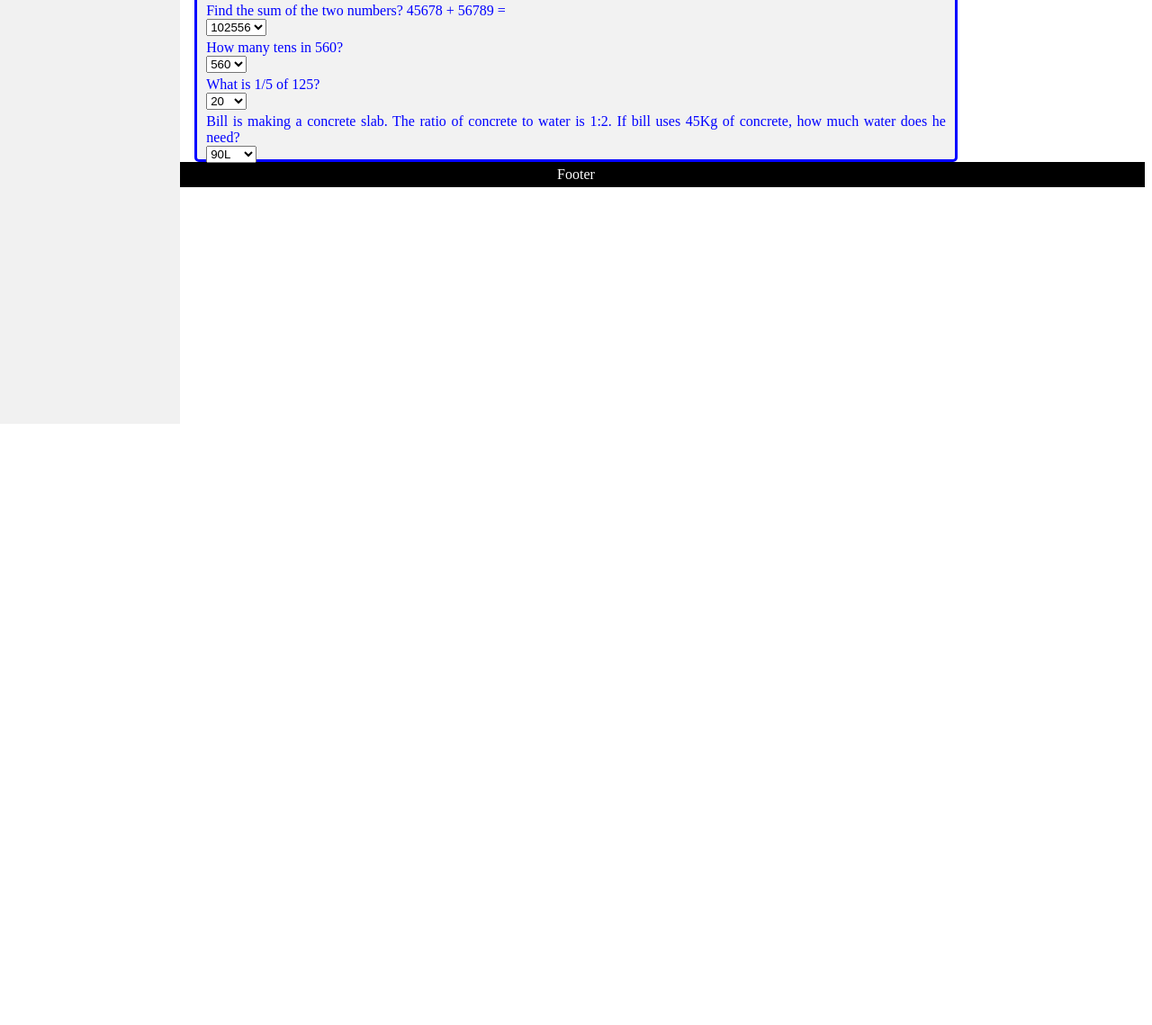
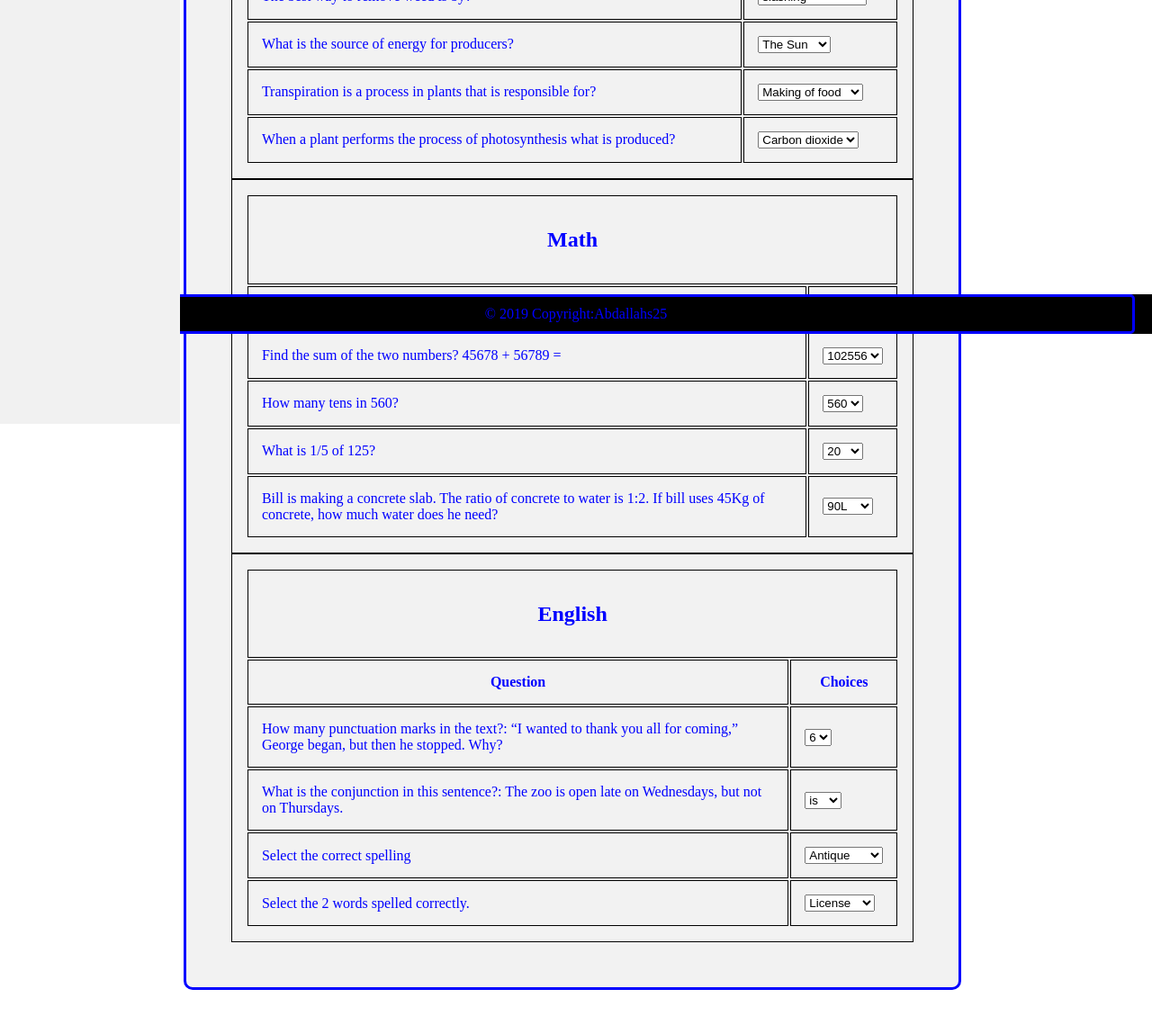
Before and after one commit to abdallahs25/StackOverflow-lite, a plain HTML site: page UI/Static/index.html in a window 1280 px wide. Shown: the part 429-1568 px from the top of the page at 90% size. Before the commit the page ends 900 px from the top, so only its background shows below. Drawn offline with Linux system fonts and the light colour scheme; files that its build step writes are made by us from their sources; files whose address does not match are found by name.

Commit message:
footer and header

```diff
--- a/UI/Static/css/style.css
+++ b/UI/Static/css/style.css
@@ -33,6 +33,8 @@ body{
     overflow: hidden;
     background-color: #f1f1f1;
     padding: 20px 10px;
+    position: fixed;
+    width: 98%;
   }
 
   /* Style the header links */
@@ -43,8 +45,9 @@ body{
     padding: 12px;
     text-decoration: none;
     font-size: 18px;
-    line-height: 25px;
+    line-height: 20px;
     border-radius: 4px;
+
   }
 
   /* Style the logo link (notice that we set the same value of line-height and font-size to prevent the header to increase when the font gets bigger */
@@ -118,14 +121,17 @@ body{
     display:inline;
 }
 .container {
-    border-radius: 5px;
+    border-radius: 10px;
     background-color: #f2f2f2;
-    padding: 20px;
-    margin: auto;
-    width: 65%;
+    padding: 50px;
+    margin: 6%;
+    margin-left: 15.5%;
+    width: 60%;
+
     border: 3px solid blue;
-    padding: 10px;
+    padding: 50px;
     color: blue;
+
   }
   input[type=submit] {
     background-color: lightblue;
@@ -144,13 +150,11 @@ body{
     padding: 0;
     width: 200px;
     background-color: #f1f1f1;
-    position:absolute;
+    position:fixed;
     height: 100%;
-
-  z-index: 2; /* Stay on top */
-  top: 100px; /* Stay at the top */
-  left: 0;
-  overflow-x: hidden; /* Disable horizontal scroll */
+    z-index: 2; /* Stay on top */
+    top: 100px; /* Stay at the top */
+    left: 0;
 
   }
 
@@ -203,13 +207,13 @@ body{
    /* The side navigation menu */
 
 .content1 {
-  position: relative;
+  position: -ms-page;
 }
 #sidebar1 {
   width: 200px;
   margin-right: 2.5px;
-  position: absolute;
-  top: 0;
+  position: fixed;
+  top: 90px;
   right: 0;
   padding: 0;
   text-align: left;
@@ -220,13 +224,7 @@ body{
   padding: 5px 0px 5px 0px;
 }
 
-.footer {
-  background-color:black;
-  color:white;
-  clear:both;
-  text-align:center;
- padding:5px;
-}
+
   .container1{
     border-radius: 5px;
     background-color: black;
@@ -240,3 +238,16 @@ body{
 .body{
   color: blue ;
 }
+table, th, td {
+  border: 1px solid black;
+  padding: 15px;
+}
+.footer {
+  position: fixed;
+  left: 0;
+  bottom: 0;
+  width: 100%;
+  background-color: black;
+  color: white;
+  text-align: center;
+}
--- a/UI/Static/index.html
+++ b/UI/Static/index.html
@@ -50,11 +50,16 @@
 
 
 
-<h2>Science</h2>
+
   <table style="width:100%">
+    <tr>
+      <th colspan="2">
+          <h2>Science</h2>
+      </th>
+    </tr>
       <tr>
           <th>Question</th>
-          <th>answers</th>
+          <th>Choices</th>
 
         </tr>
         <tr>
@@ -96,52 +101,119 @@
         </select></td></tr>
     </table>
 
+    <table style="width:100%">
+        <tr>
+          <th colspan="2">
+              <h2>Math</h2>
+          </th>
+        </tr>
+          <tr>
+              <th>Question</th>
+              <th>Choices</th>
 
-<h2>Math</h2>
+            </tr>
+            <tr>
 
-      <p>Find the sum of the two numbers? 45678 + 56789 = <br>
-      <select>
+
+      <td>Find the sum of the two numbers? 45678 + 56789 = </td>
+      <td> <select>
           <option value="102556">102556</option>
           <option value="107657">107657</option>
           <option value="105789">105789</option>
           <option value="102467">102467</option>
-        </select></p>
+        </select></td></tr>
 
 
-
-      <p>How many tens in 560?<br>
-       <select><option value="560">560</option>
+ <tr>
+      <td>How many tens in 560?</td>
+      <td> <select><option value="560">560</option>
           <option value="56">56</option>
           <option value="5.6">5.6</option>
           <option value="28">28</option>
-        </select></p>
+        </select></td></tr>
 
 
+  <tr>
 
-
-    <p>What is 1/5 of 125?<br>
-      <select>
+      <td>What is 1/5 of 125?</td>
+     <td> <select>
           <option value="20">20</option>
           <option value="100">100</option>
           <option value="50">50</option>
           <option value="25">25</option>
-        </select></p>
+        </select></td></tr>
 
-   <p>
-      Bill is making a concrete slab. The ratio of concrete to water is 1:2. If bill uses 45Kg of concrete, how much water does he need?
-      <br>
-      <select>
+   <tr>
+      <td>Bill is making a concrete slab. The ratio of concrete to water is 1:2. If bill uses 45Kg of concrete, how much water does he need?
+      </td>
+      <td><select>
           <option value="90">90L</option>
           <option value="45">45L</option>
           <option value="19">19L</option>
           <option value="22.5">22.5L</option>
-        </select></p>
+        </select></td></tr>
+        <table style="width:100%">
+            <tr>
+              <th colspan="2">
+                  <h2>English</h2>
+              </th>
+            </tr>
+              <tr>
+                  <th>Question</th>
+                  <th>Choices</th>
+
+                </tr>
+                <tr>
 
 
-</div>
+          <td>How many punctuation marks in the text?:   “I wanted to thank you all for coming,” George began, but then he stopped. Why? </td>
+          <td> <select>
+              <option value="6">6</option>
+              <option value="5">5</option>
+              <option value="4">4</option>
+              <option value="2">2</option>
+            </select></td></tr>
+
+
+     <tr>
+          <td>What is the conjunction in this sentence?: The zoo is open late on Wednesdays, but not on Thursdays.</td>
+          <td> <select><option value="is">is</option>
+              <option value="on">on</option>
+              <option value="but">but</option>
+              <option value="not">not</option>
+            </select></td></tr>
+
+
+      <tr>
+
+          <td>Select the correct spelling</td>
+         <td> <select>
+              <option value="Antique">Antique</option>
+              <option value="Anteque">Anteque</option>
+              <option value="Catterpillar">Catterpillar</option>
+              <option value="Caterpillar">Caterpillar</option>
+            </select></td></tr>
+
+       <tr>
+          <td>Select the 2 words spelled correctly.
+          </td>
+          <td><select>
+              <option value="License">License</option>
+              <option value="Lisence">Lisence</option>
+              <option value="Jewelry">Jewelry</option>
+              <option value="Jewelery">Jewelery</option>
+              <option value="Jewellery">Jewellery</option>
+            </select></td></tr>
+
+
 
       </div>
+
     </div>
-    <div class="footer">Footer</div>
+<div class="footer">
+  <div class="container1">
+      © 2019 Copyright:Abdallahs25
+  </div>
+</div>
     </body>
  </html>
```
